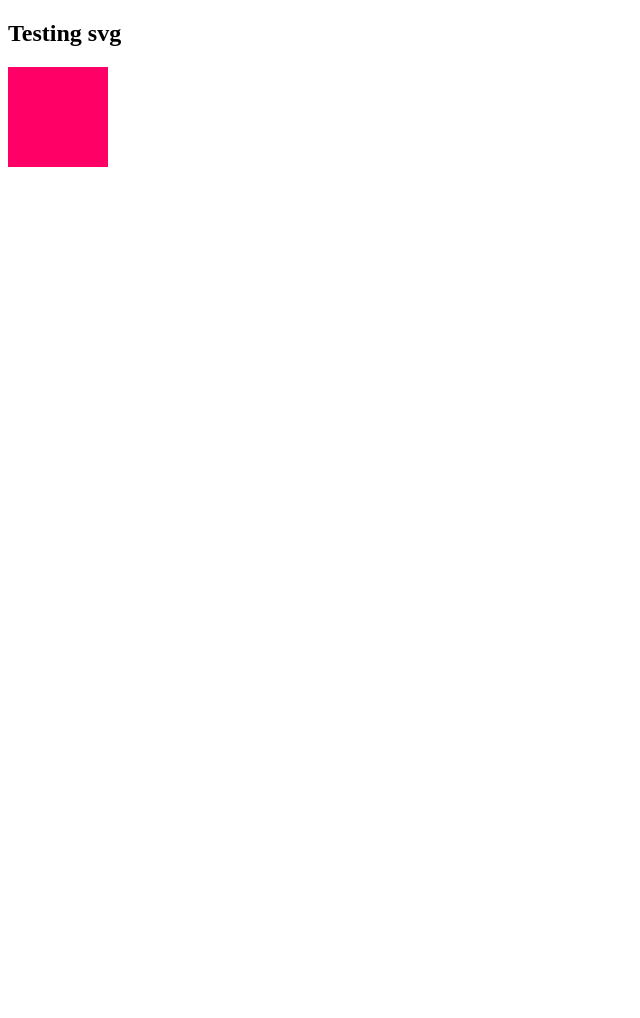
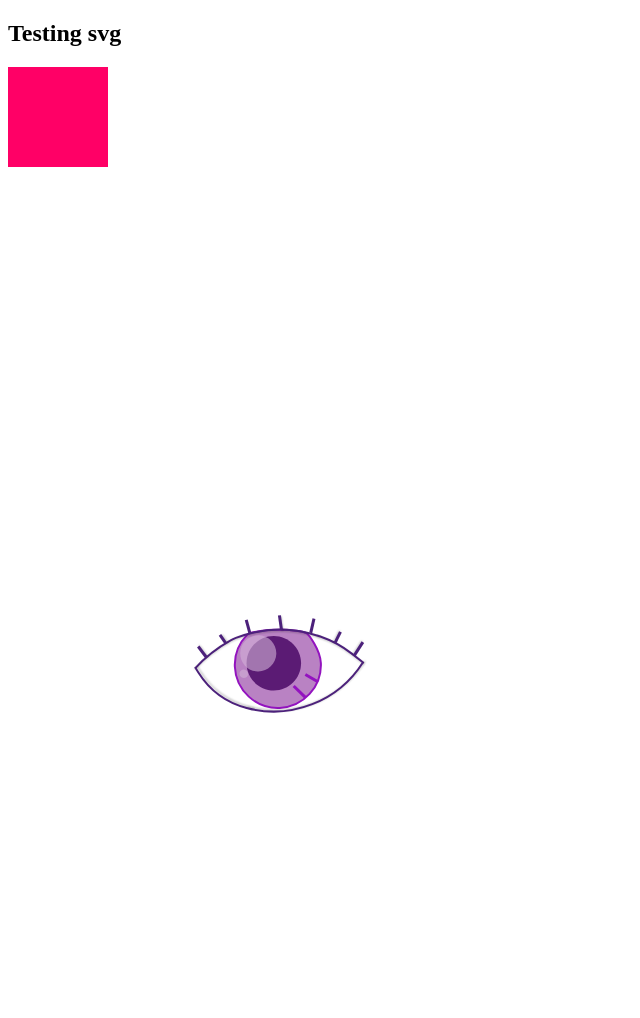
Before and after one commit to bmwant/dobby, a website: page index.html in a window 1280 px wide. Shown: the whole page, without its empty margins (0-640 px from the left). Before the commit the page ends 800 px from the top, so only its background shows below. Drawn offline with nearby package versions, Linux system fonts and the light colour scheme.

Commit message:
Render an svg picture

```diff
--- a/index.html
+++ b/index.html
@@ -9,5 +9,6 @@
 <body>
   <h2>Testing svg</h2>
   <div id="drawing"></div>
+  <div id="image"></div>
 </body>
 </html>
--- a/static/js/main.js
+++ b/static/js/main.js
@@ -5,5 +5,9 @@ $(function() {
       console.log('Should be good');
     } else {
       alert('SVG not supported');
+      return;
     }
+
+    var draw = SVG('image').size(640, 640);
+    var image = draw.image('/static/img/001_eye.svg');
 });
```
Also changed, not shown: static/img/001_eye.svg (added).
